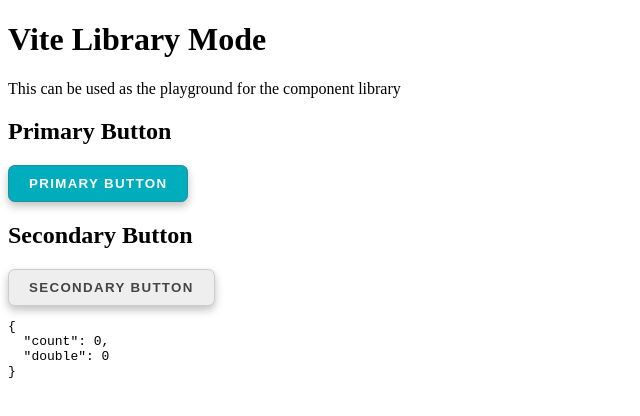
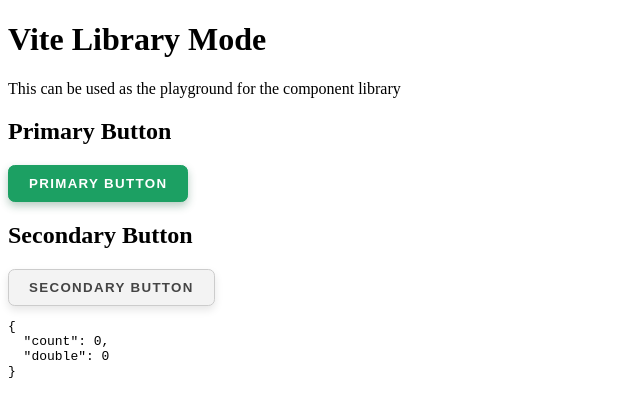
Before and after one commit to Jclong98/vue-library-monorepo, a Vue app in the folder packages/ui/: page / in a window 1280 px wide. Shown: the top 416 px of the page, without its empty margins (0-640 px from the left). Built offline with nearby package versions, Linux system fonts and the light colour scheme.

Commit message:
refactor: style changes

```diff
--- a/packages/ui/src/components/JBtn/JBtn.vue
+++ b/packages/ui/src/components/JBtn/JBtn.vue
@@ -19,25 +19,25 @@
 </template>
 
 <style scoped lang="scss">
-$primary: hsl(185, 100%, 37%);
-
 .j-btn {
   color: white;
-  background: $primary;
-  border: 1px solid hsl(185, 60%, 37%);
+  background: hsl(152, 70%, 37%);
+  border: 1px solid hsl(152, 70%, 37%);
   font-weight: bold;
   border-radius: 0.5em;
   padding: 10px 20px;
   text-transform: uppercase;
   letter-spacing: 0.1em;
-  box-shadow: 0px 4px 8px rgba(0, 0, 0, 0.25);
+  box-shadow: 0px 4px 8px hsla(152, 70%, 20%, 0.3);
+  white-space: nowrap;
 
-  transition: all 0.2s ease-in-out;
+  transition: all 0.1s ease-in-out;
 
   &--secondary {
     color: #444;
-    background: #eee;
-    border: 1px solid #ccc;
+    background: #f3f3f3;
+    border-color: #ccc;
+    box-shadow: 0px 4px 8px hsla(152, 70%, 0%, 0.1);
   }
 
   &:hover,
```
